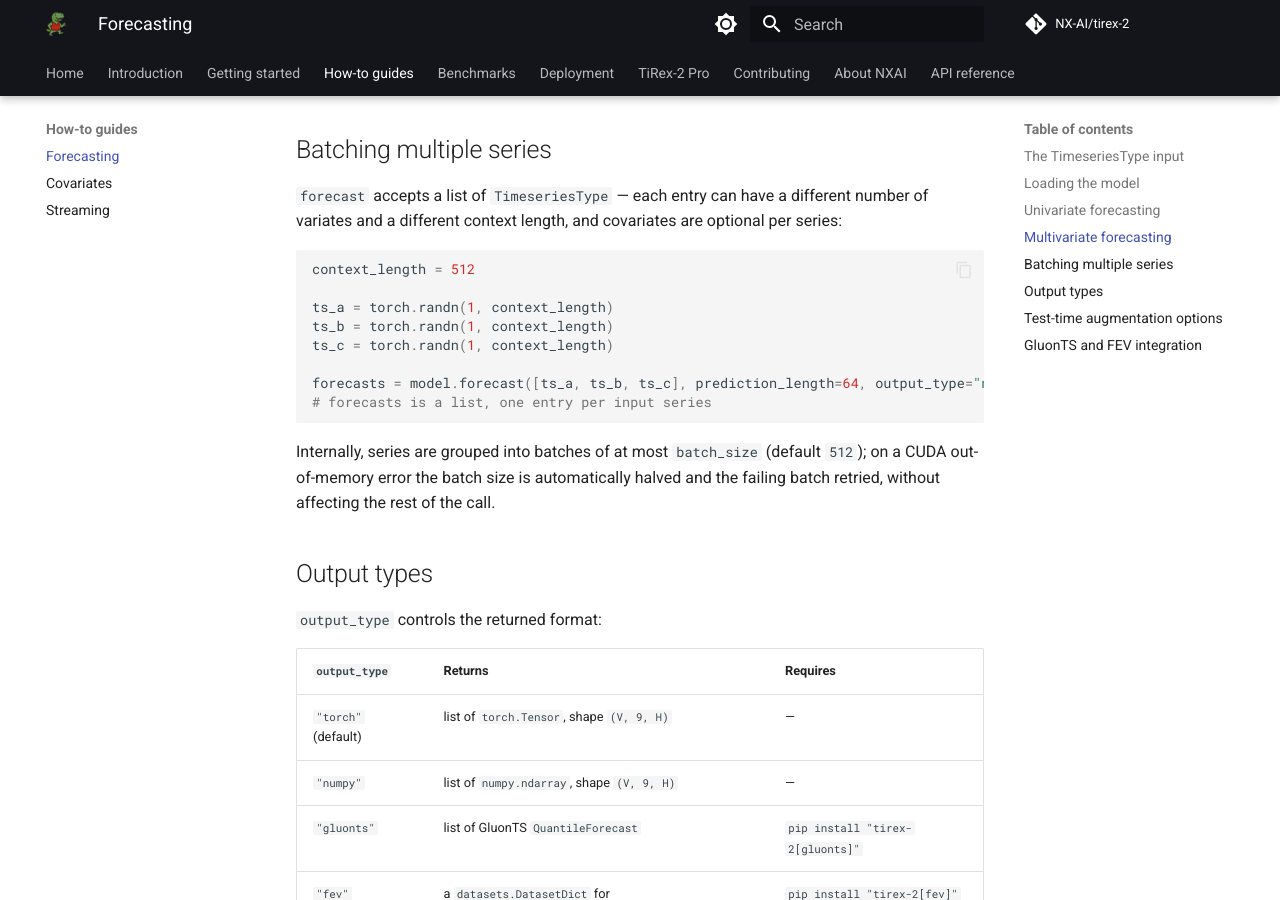
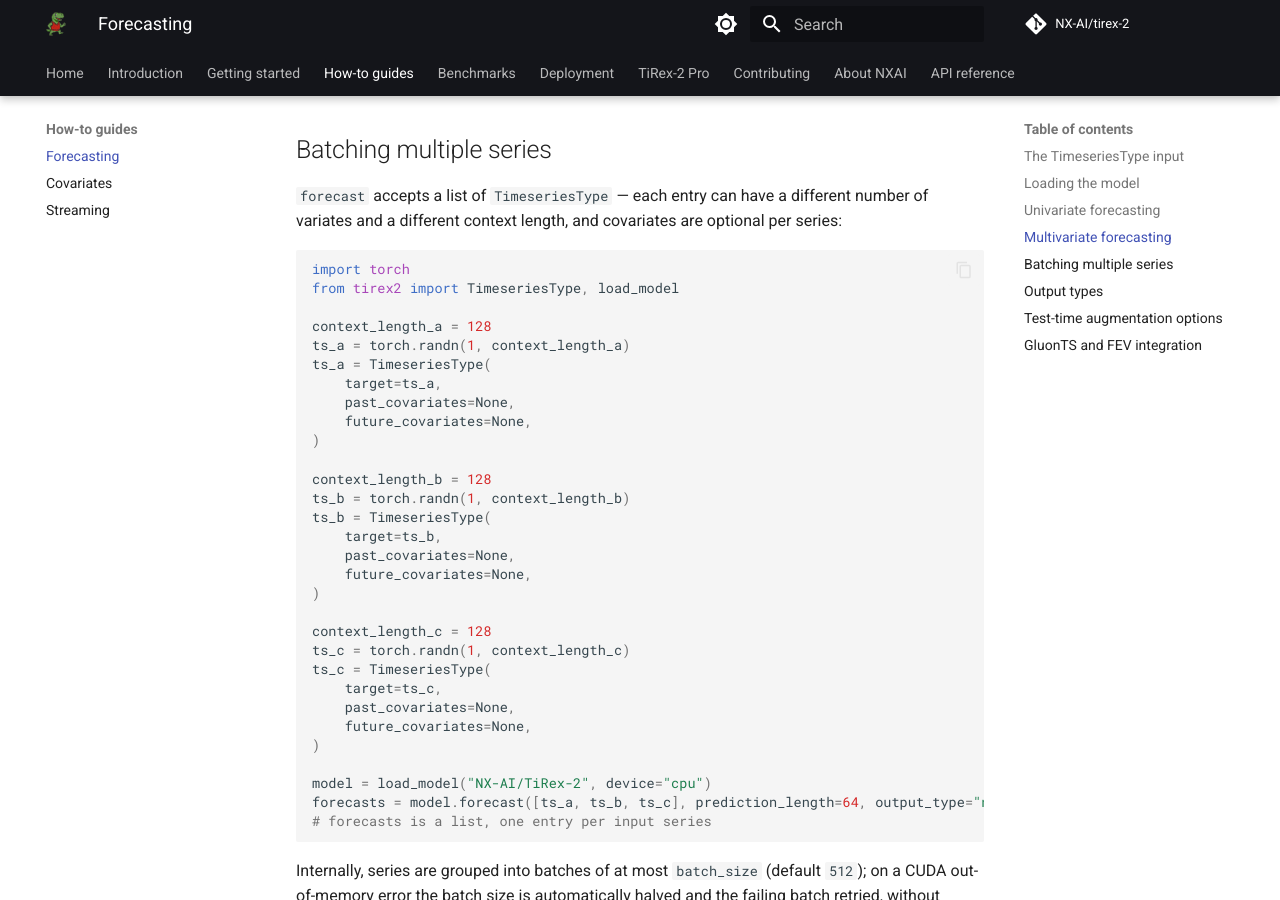
Before and after one commit to NX-AI/tirex-2, an MkDocs documentation site: the page built from docs/how-to/forecasting.md, in a window 1280 px wide and 900 px high, scrolled down 2253 px. Built offline with MkDocs 1.6.1 and Material for MkDocs 9.7.7, drawn with Linux system fonts in a browser that asks for light colours; comment, search, counter and statistics services are not loaded.

Commit message:
docs(small fix): small fixes

````diff
--- a/docs/how-to/forecasting.md
+++ b/docs/how-to/forecasting.md
@@ -96,12 +96,34 @@ See [Covariates](covariates.md) for past vs. future-known covariates.
 variates and a different context length, and covariates are optional per series:
 
 ```python
-context_length = 512
+import torch
+from tirex2 import TimeseriesType, load_model
 
-ts_a = torch.randn(1, context_length)
-ts_b = torch.randn(1, context_length)
-ts_c = torch.randn(1, context_length)
+context_length_a = 128
+ts_a = torch.randn(1, context_length_a)
+ts_a = TimeseriesType(
+    target=ts_a,
+    past_covariates=None,
+    future_covariates=None,
+)
 
+context_length_b = 128
+ts_b = torch.randn(1, context_length_b)
+ts_b = TimeseriesType(
+    target=ts_b,
+    past_covariates=None,
+    future_covariates=None,
+)
+
+context_length_c = 128
+ts_c = torch.randn(1, context_length_c)
+ts_c = TimeseriesType(
+    target=ts_c,
+    past_covariates=None,
+    future_covariates=None,
+)
+
+model = load_model("NX-AI/TiRex-2", device="cpu")
 forecasts = model.forecast([ts_a, ts_b, ts_c], prediction_length=64, output_type="numpy")
 # forecasts is a list, one entry per input series
 ```
````
Also changed, not shown: docs/deployment.md (+2 -2 lines).
